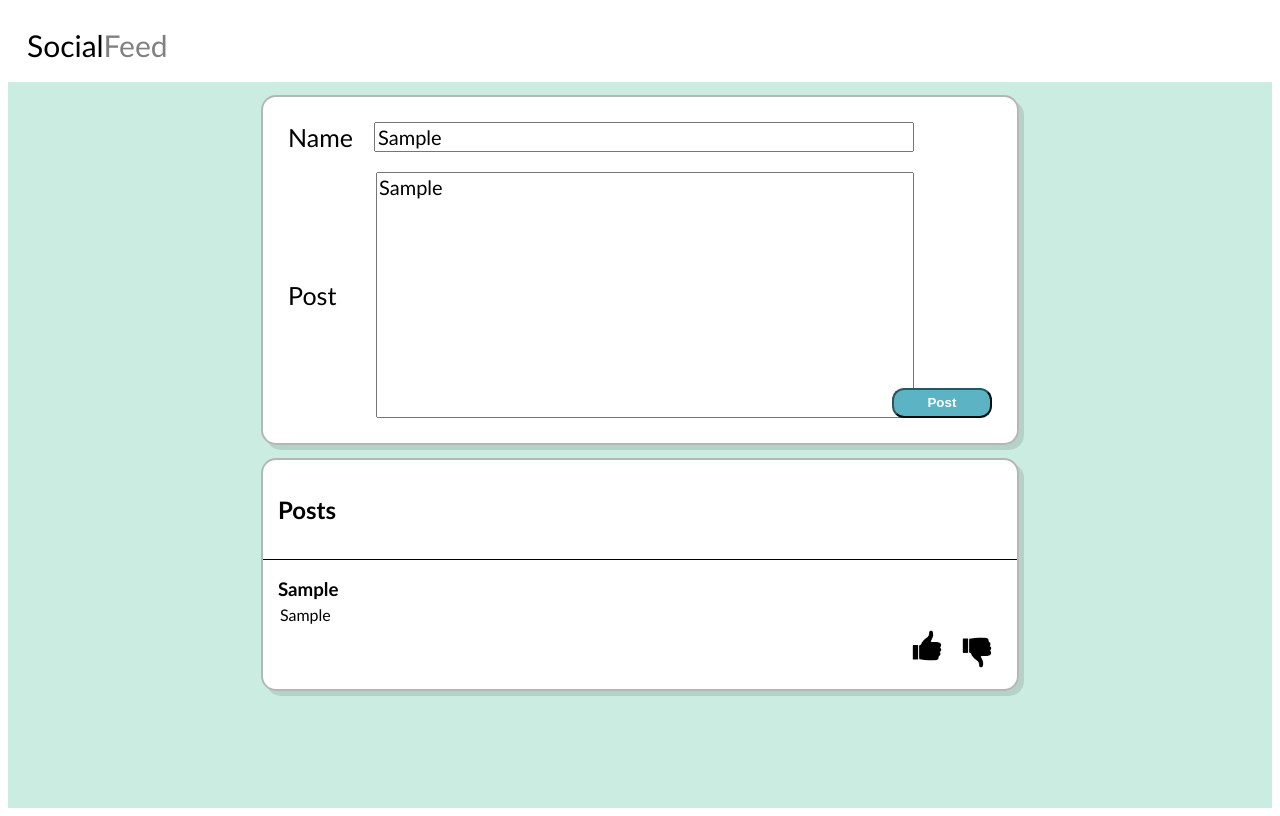
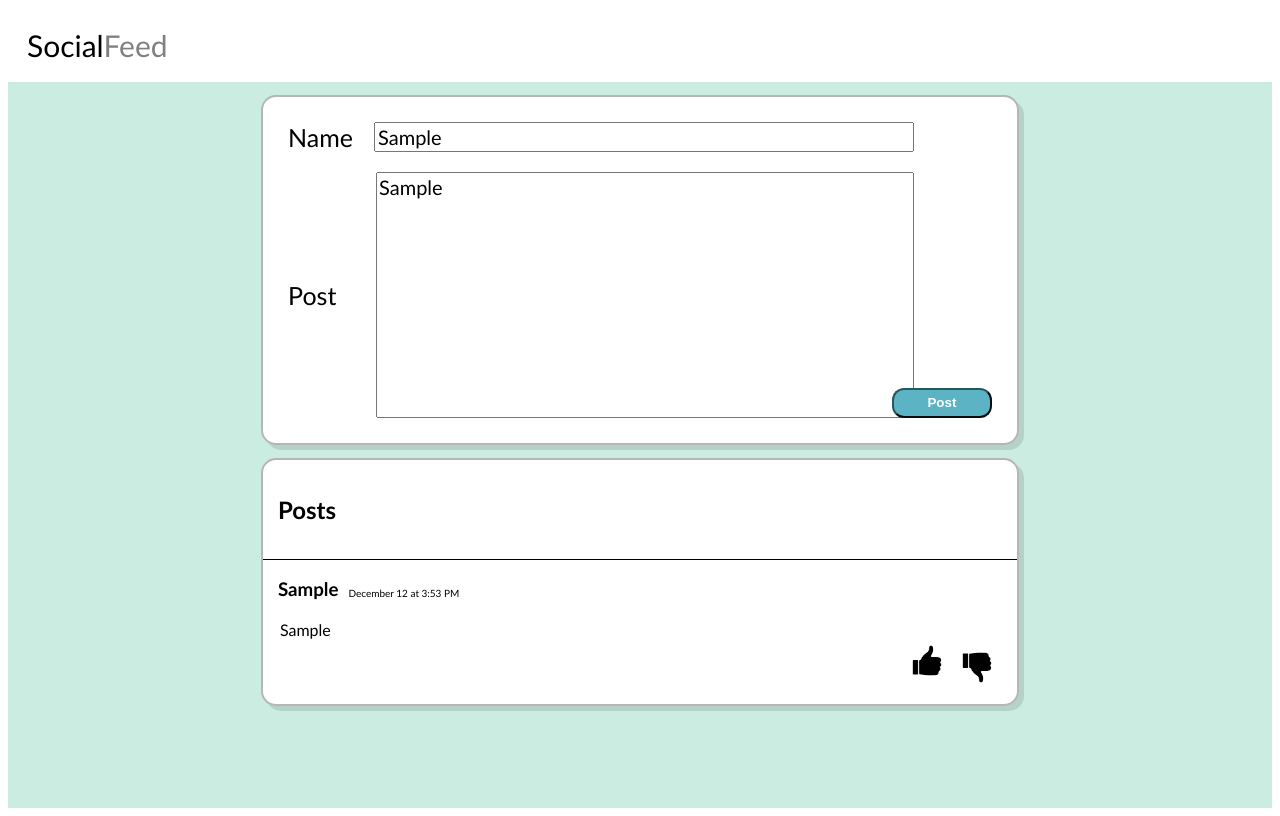
Before and after one commit to RabidDwarfPlanet/Social-Feed, a React (Create React App) app: page / in a window 1280 px wide. Both pictures are taken after typing "Sample", "Sample" into the empty fields and a click on the button "Post". Built offline with nearby package versions, Linux system fonts and the light colour scheme.

Commit message:
Finalization

```diff
--- a/src/App.css
+++ b/src/App.css
@@ -1,5 +1,5 @@
 .App{
-    background-color: rgb(203, 236, 225);
+    background-color: #cbece1;
     font-family: 'Trebuchet MS', 'Lucida Sans Unicode', 'Lucida Grande', 'Lucida Sans', Arial, sans-serif;
     height: 100vh;
 }
--- a/src/App.jsx
+++ b/src/App.jsx
@@ -8,7 +8,7 @@ function App() {
   const [posts, setPosts] = useState([]);
 
   const handleNewPost = (newPost) => {
-    const updatedPosts = [...posts, newPost];
+    const updatedPosts = [newPost, ...posts];
     setPosts(updatedPosts);
   };
 
--- a/src/Components/CreatePostForm/CreatePostForm.jsx
+++ b/src/Components/CreatePostForm/CreatePostForm.jsx
@@ -1,36 +1,203 @@
 import React, { useState } from "react";
-import './CreatePostForm.css'
+import "./CreatePostForm.css";
 
-const CreatePostForm = ({onCreatePost}) => {
+const CreatePostForm = ({ onCreatePost }) => {
   const [name, setName] = useState("");
   const [postBody, setPostBody] = useState("");
 
   const handleSubmit = (e) => {
-        e.preventDefault()
+    e.preventDefault();
+    let timePosted = setTimePosted();
     const formData = {
       name,
-            postBody
+      postBody,
+      timePosted,
+    };
+
+    onCreatePost(formData);
+  };
+
+  function setTimePosted() {
+    let date = new Date();
+    let month = date.getMonth();
+    let monthName;
+    switch (month) {
+      case 0:
+        monthName = "January";
+        break;
+      case 1:
+        monthName = "January";
+        break;
+      case 2:
+        monthName = "January";
+        break;
+      case 3:
+        monthName = "January";
+        break;
+      case 4:
+        monthName = "January";
+        break;
+      case 5:
+        monthName = "January";
+        break;
+      case 6:
+        monthName = "January";
+        break;
+      case 7:
+        monthName = "January";
+        break;
+      case 8:
+        monthName = "January";
+        break;
+      case 9:
+        monthName = "January";
+        break;
+      case 10:
+        monthName = "November";
+        break;
+      case 11:
+        monthName = "December";
+        break;
+    }
+    let day = date.getDate();
+    let hour = date.getHours();
+    let meridiem;
+    let standardHour;
+    switch (hour) {
+      case 0:
+        standardHour = 12;
+        meridiem = "AM";
+        break;
+      case 1:
+      case 2:
+      case 3:
+      case 4:
+      case 5:
+      case 6:
+      case 7:
+      case 8:
+      case 9:
+      case 10:
+      case 11:
+        standardHour = hour;
+        meridiem = "AM";
+        break;
+      case 12:
+        standardHour = 12;
+        meridiem = "PM";
+        break;
+      case 13:
+        standardHour = 1;
+        meridiem = "PM";
+        break;
+      case 14:
+        standardHour = 2;
+        meridiem = "PM";
+        break;
+      case 15:
+        standardHour = 3;
+        meridiem = "PM";
+        break;
+      case 16:
+        standardHour = 4;
+        meridiem = "PM";
+        break;
+      case 17:
+        standardHour = 5;
+        meridiem = "PM";
+        break;
+      case 18:
+        standardHour = 6;
+        meridiem = "PM";
+        break;
+      case 19:
+        standardHour = 7;
+        meridiem = "PM";
+        break;
+      case 20:
+        standardHour = 8;
+        meridiem = "PM";
+        break;
+      case 21:
+        standardHour = 9;
+        meridiem = "PM";
+        break;
+      case 22:
+        standardHour = 10;
+        meridiem = "PM";
+        break;
+      case 23:
+        standardHour = 11;
+        meridiem = "PM";
+        break;
     }
 
-        onCreatePost(formData)
+    let minute = date.getMinutes();
+    let standardMinutes;
+    switch (minute) {
+      case 0:
+        standardMinutes = "00";
+      case 1:
+        standardMinutes = "01";
+        break;
+      case 2:
+        standardMinutes = "02";
+        break;
+      case 3:
+        standardMinutes = "03";
+        break;
+      case 4:
+        standardMinutes = "04";
+        break;
+      case 5:
+        standardMinutes = "05";
+        break;
+      case 6:
+        standardMinutes = "06";
+        break;
+      case 7:
+        standardMinutes = "07";
+        break;
+      case 8:
+        standardMinutes = "08";
+        break;
+      case 9:
+        standardMinutes = "09";
+        break;
+      default:
+        standardMinutes = minute;
+    }
+
+    let timePosted = `${monthName} ${day} at ${standardHour}:${standardMinutes} ${meridiem}`;
+    return timePosted;
   }
 
   return (
     <form className="form-class" onSubmit={handleSubmit}>
       <div className="input-contatiner">
         <div className="text-container">
-                    <label >Name</label>
-                    <input placeholder="Your name" className="input" type="text" onChange={(e) => setName(e.target.value)}/>
+          <label>Name</label>
+          <input
+            placeholder="Your name"
+            className="input"
+            type="text"
+            onChange={(e) => setName(e.target.value)}
+          />
         </div>
         <div className="text-container">
           <label>Post</label>
-                    <textarea placeholder="Text" className="input" type="text" rows="10" onChange={(e) => setPostBody(e.target.value)}>
-                    </textarea>
+          <textarea
+            placeholder="Text"
+            className="input"
+            type="text"
+            rows="10"
+            onChange={(e) => setPostBody(e.target.value)}
+          ></textarea>
         </div>
       </div>
       <button className="submit">Post</button>
     </form>
   );
-}
+};
 
 export default CreatePostForm;
--- a/src/Post/Post.css
+++ b/src/Components/Post/Post.css
@@ -17,7 +17,7 @@ h3{
     background-repeat: no-repeat;
   }
   .name{
-    margin-bottom: 5px;
+    margin-bottom: 0px;
   }
   .post-body{
     margin: 0px 2px;
@@ -39,4 +39,14 @@ h3{
   .button-container{
     display: flex;
     justify-content: flex-end;
-}
+  }
+  .post-header{
+    display: flex;
+    align-items: flex-end;
+    gap: 10px;
+    margin-bottom: 20px;
+  }
+  .date{
+    font-size: 10px;
+    padding-bottom: 1px;
+  }
--- a/src/Post/Post.jsx
+++ b/src/Components/Post/Post.jsx
@@ -2,7 +2,7 @@
 import { useState } from 'react';
 import './Post.css'
 
-const Post = ({name, postBody}) => {
+const Post = ({post}) => {
 
     const [isLiked, setIsLiked] = useState(false);
     const [isDisliked, setIsDisliked] = useState(false);
@@ -16,17 +16,24 @@ const Post = ({name, postBody}) => {
         setIsLiked(false)
     }
 
+
+
     const likeBtn = isLiked ? "active-like" : "like"
     const dislikeBtn = isDisliked ? "active-dislike" : "dislike"
 
+
     return (
         <div className="post">
-            <h3 className='name'>{name}</h3>
-            <p className='post-body'>{postBody}</p>
+            <div className="post-header">
+                <h3 className='name'>{post.name}</h3>
+                <span className='date'>{post.timePosted}</span>
+            </div>
+            <p className='post-body'>{post.postBody}</p>
             <div className='button-container'>
                 <button onClick={handleLike} className={`post-button ${likeBtn}`}></button>
                 <button onClick={handleDislike} className={`post-button ${dislikeBtn}`}></button>
             </div>
+
         </div>
     );
 }
--- a/src/Components/PostList/PostList.css
+++ b/src/Components/PostList/PostList.css
@@ -7,6 +7,6 @@
     display: flex;
     flex-direction: column;
   }
-  .post-header{
+  .post-list-header{
     padding: 2%;
   }
--- a/src/Components/PostList/PostList.jsx
+++ b/src/Components/PostList/PostList.jsx
@@ -1,11 +1,12 @@
-import Post from "../../Post/Post";
+
+import Post from '../Post/Post';
 import './PostList.css'
 
 const PostList = ({posts}) => {
-    const PostItems = posts.map((post, i) => <Post key={i} name={post.name} postBody={post.postBody}/>)
+    const PostItems = posts.map((post, i) => <Post key={i} post={post}/>)
     return (
         <div className="post-class">
-            <h2 className="post-header">Posts</h2>
+            <h2 className="post-list-header">Posts</h2>
             <div >
                 {PostItems}
             </div>
```
Lines whose indentation alone changed are shown as unchanged.
